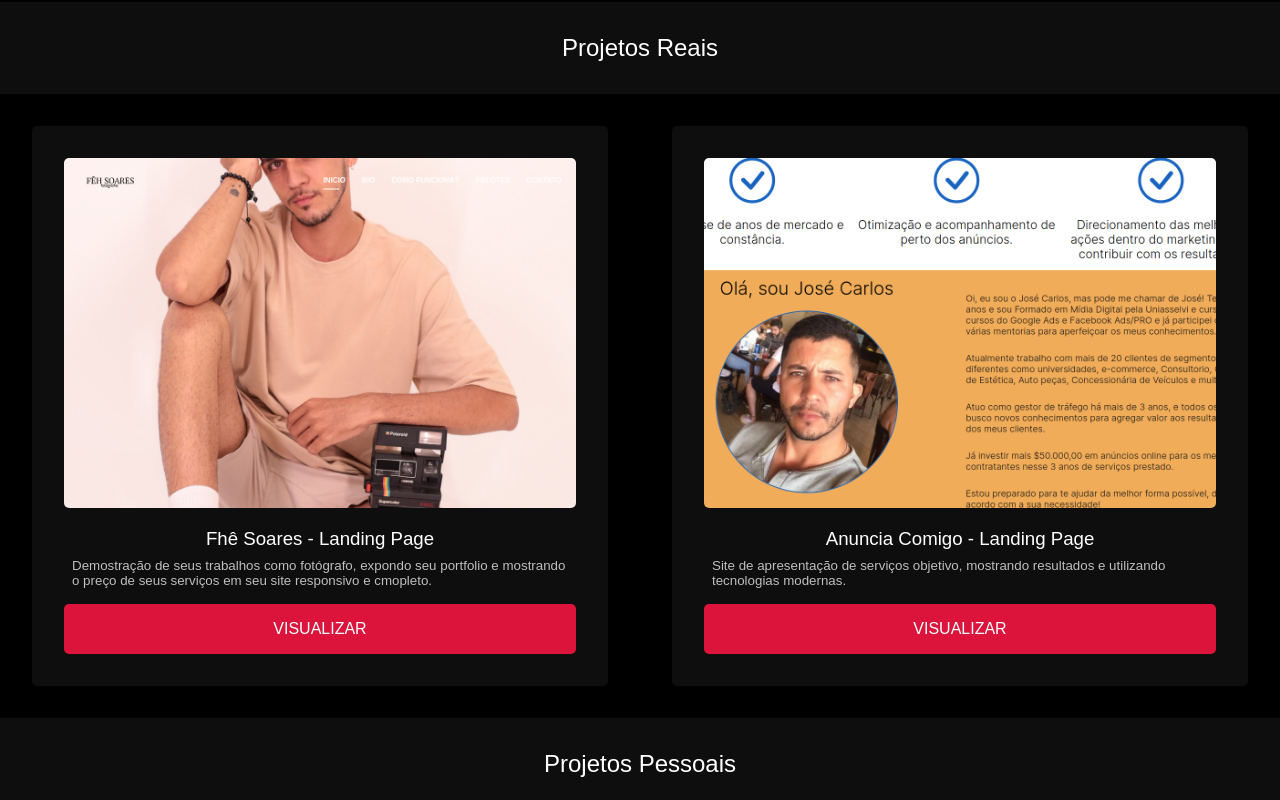
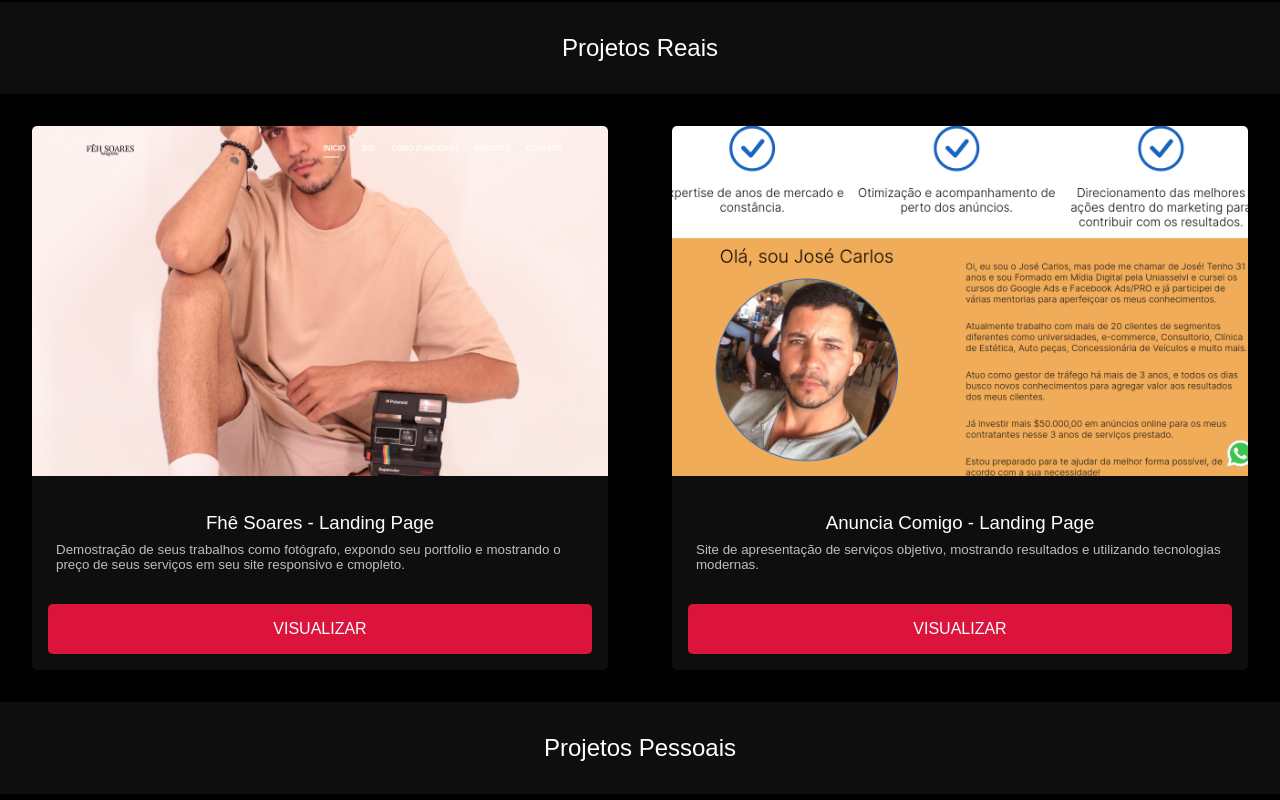
Before and after one commit to 120c0/portfolio, a Next.js app: page / in a window 1280 px wide. Shown: the part 1120-1920 px from the top of the page. Built offline with nearby package versions, Linux system fonts and the light colour scheme.

Commit message:
add style more modern

```diff
--- a/components/ProjectCard/style.module.scss
+++ b/components/ProjectCard/style.module.scss
@@ -2,8 +2,9 @@
   background-color: rgb(14, 14, 14);
   color: white;
   margin: 2rem;
-  padding: 2rem;
   border-radius: 5px;
+  padding-bottom: 0.01rem;
+
 
   article {
     display: flex;
@@ -11,6 +12,7 @@
     gap: 0.5rem;
     margin-top: 1rem;
     margin-bottom: 1rem;
+    padding: 1rem;
 
     h1 {
       font-size: 14pt;
@@ -33,6 +35,7 @@
     border-radius: 5px;
     text-transform: uppercase;
     text-align: center;
+    margin: 1rem;
   }
   .banner {
     width: 100%;
@@ -40,7 +43,7 @@
     object-fit: cover;
     background-position: center;
     background-size: cover;
-    border-radius: 5px;
+    border-radius: 5px 5px 0 0;
 
     @media only screen and (min-width: 600px) {
       height:350px;
```
